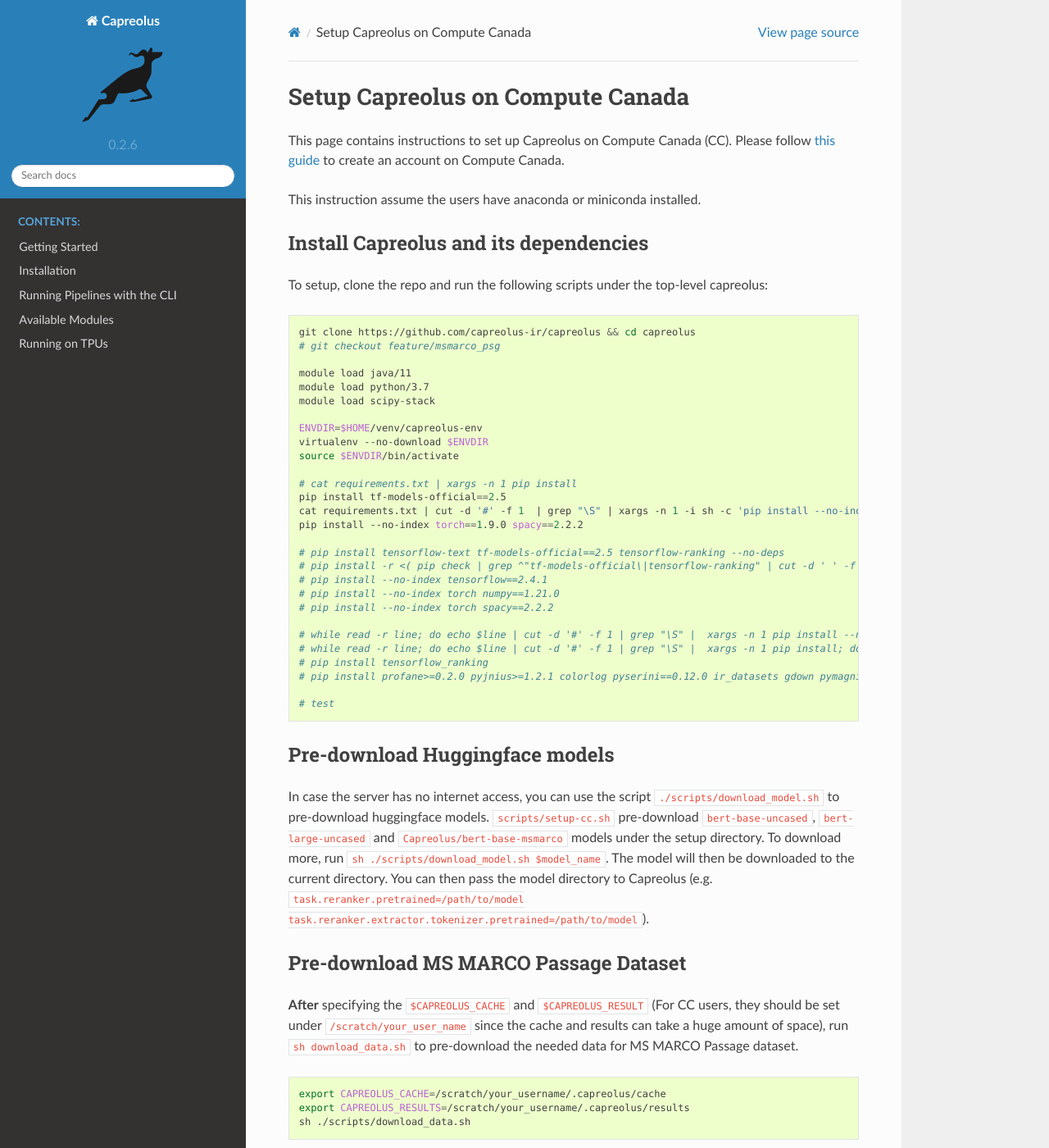
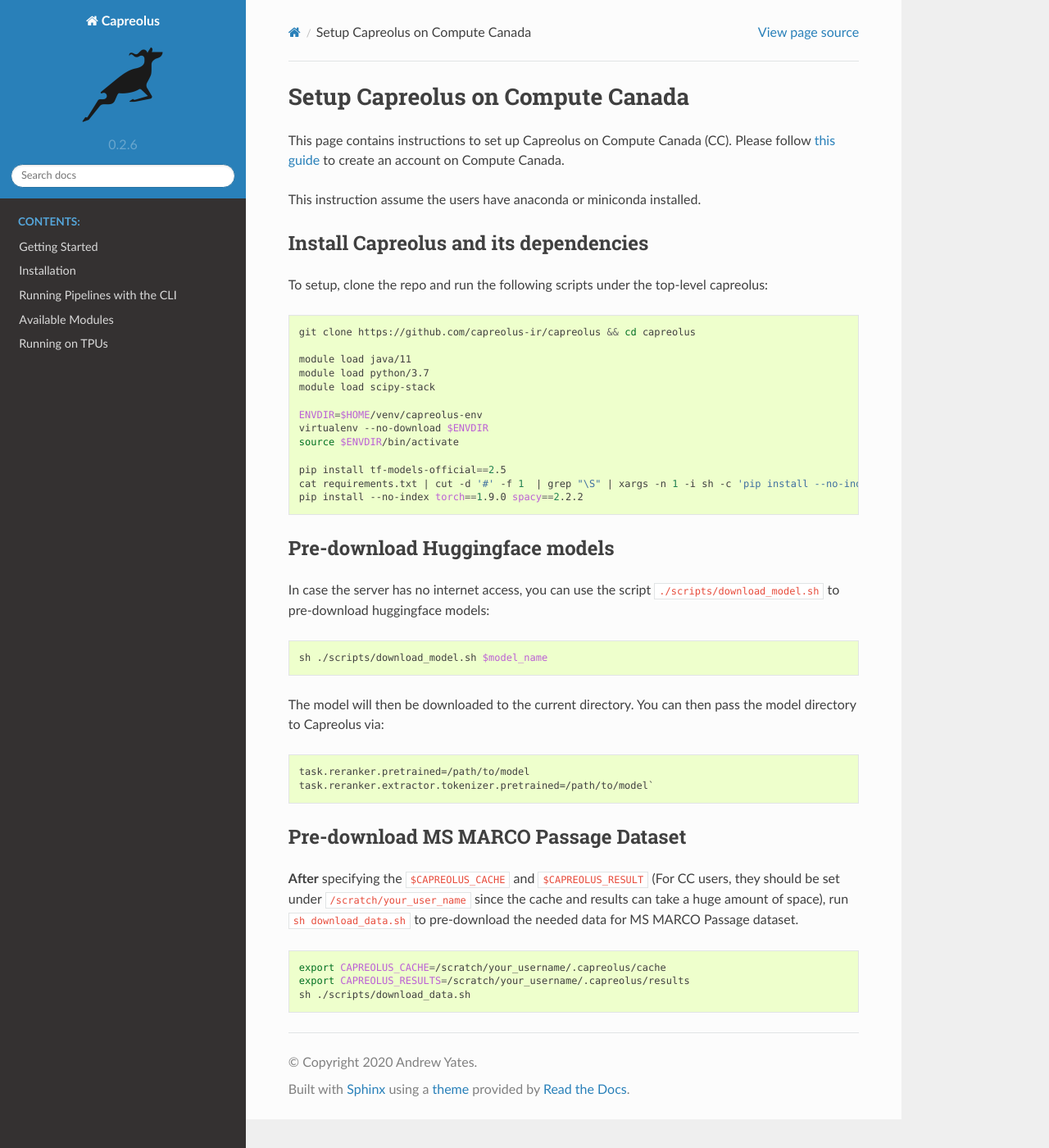
Before and after one commit to capreolus-ir/capreolus, a Sphinx documentation site: the page built from docs/setup/setup-cc.md, in a window 1280 px wide and 1400 px high. Shown: the whole window at 82% size. Built offline with Sphinx 7.4.7 and the Read the Docs theme 2.0.0, drawn with Linux system fonts in a browser that asks for light colours.

Commit message:
clean up

````diff
--- a/docs/setup/setup-cc.md
+++ b/docs/setup/setup-cc.md
@@ -9,7 +9,6 @@
 To setup, clone the repo and run the following scripts under the top-level capreolus:
 ```bash
 git clone https://github.com/capreolus-ir/capreolus && cd capreolus
-# git checkout feature/msmarco_psg
 
 module load java/11
 module load python/3.7
@@ -19,33 +18,22 @@
 virtualenv --no-download $ENVDIR
 source $ENVDIR/bin/activate
 
-# cat requirements.txt | xargs -n 1 pip install
 pip install tf-models-official==2.5
 cat requirements.txt | cut -d '#' -f 1  | grep "\S" | xargs -n 1 -i sh -c 'pip install --no-index {} || pip install {}'
 pip install --no-index torch==1.9.0 spacy==2.2.2
-
-# pip install tensorflow-text tf-models-official==2.5 tensorflow-ranking --no-deps
-# pip install -r <( pip check | grep ^"tf-models-official\|tensorflow-ranking" | cut -d ' ' -f 4 | tr ',' ' ' | grep -v "tensorflow-text\|requirement" )
-# pip install --no-index tensorflow==2.4.1
-# pip install --no-index torch numpy==1.21.0
-# pip install --no-index torch spacy==2.2.2
-
-# while read -r line; do echo $line | cut -d '#' -f 1 | grep "\S" |  xargs -n 1 pip install --no-index || pip install; done < requirements.txt
-# while read -r line; do echo $line | cut -d '#' -f 1 | grep "\S" |  xargs -n 1 pip install; done < requirements.txt
-# pip install tensorflow_ranking
-# pip install profane>=0.2.0 pyjnius>=1.2.1 colorlog pyserini==0.12.0 ir_datasets gdown pymagnitude tensorflow_ranking pytrec_eval pytest-mock scispacy transformers
-
-# test
-
 ```
 
 ## Pre-download Huggingface models
-In case the server has no internet access, you can use the script `./scripts/download_model.sh` to pre-download huggingface models.
-`scripts/setup-cc.sh` pre-download `bert-base-uncased`, `bert-large-uncased` and `Capreolus/bert-base-msmarco` models under the setup directory.
-To download more, run `sh ./scripts/download_model.sh $model_name`.
+In case the server has no internet access, you can use the script `./scripts/download_model.sh` to pre-download huggingface models:
+```bash
+sh ./scripts/download_model.sh $model_name
+```
 The model will then be downloaded to the current directory.
-You can then pass the model directory to Capreolus (e.g. `task.reranker.pretrained=/path/to/model task.reranker.extractor.tokenizer.pretrained=/path/to/model`).
-
+You can then pass the model directory to Capreolus via:
+```
+task.reranker.pretrained=/path/to/model
+task.reranker.extractor.tokenizer.pretrained=/path/to/model`
+```
 
 ## Pre-download MS MARCO Passage Dataset
 **After** specifying the `$CAPREOLUS_CACHE` and `$CAPREOLUS_RESULT`
````
Also changed, not shown: docs/setup/scripts/cc-requirements-no-deps.txt (deleted, +0 -9 lines), docs/setup/scripts/cc-requirements.conda.txt (deleted, +0 -28 lines), docs/setup/scripts/cc-requirements.pip.txt (deleted, +0 -12 lines), 1 other file.
